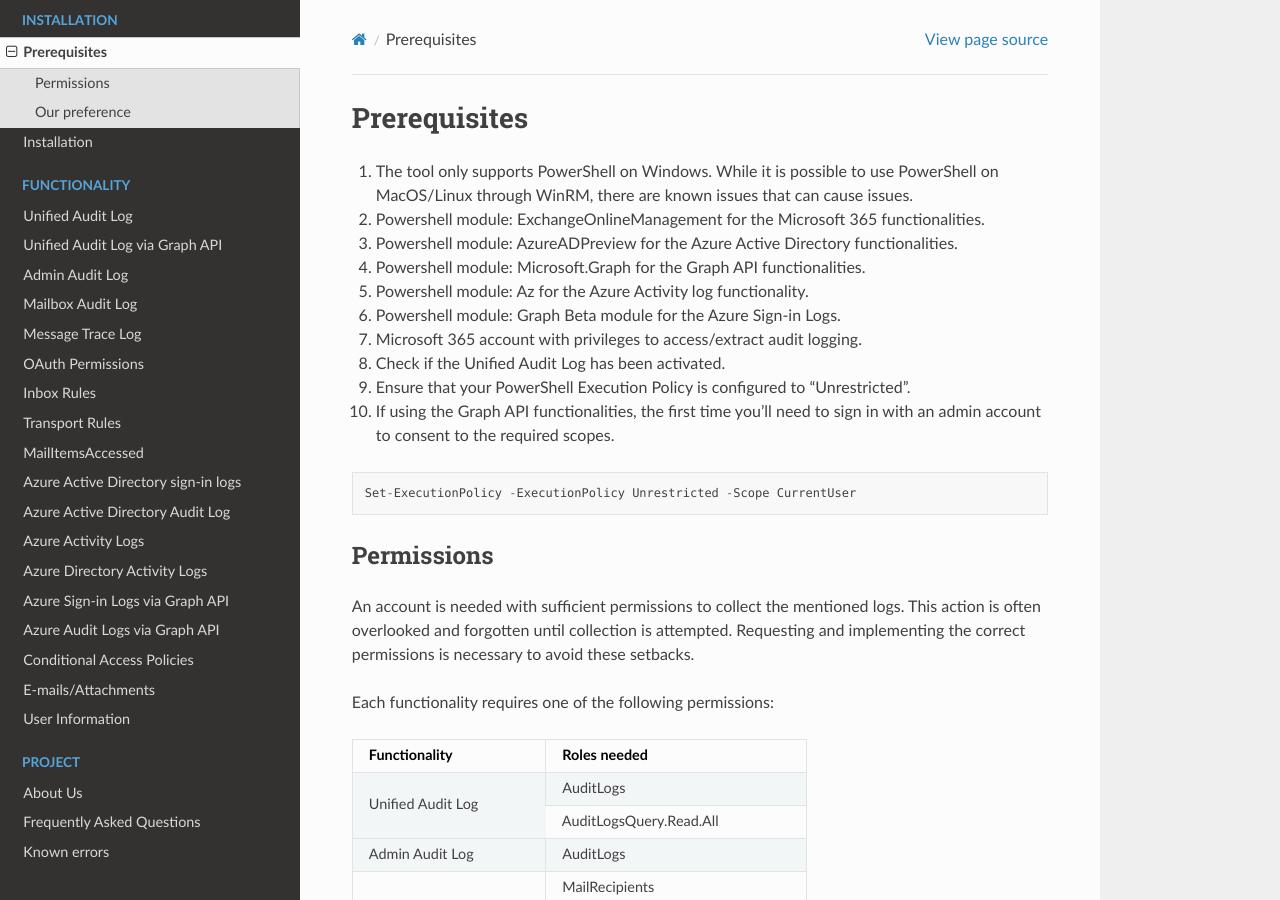
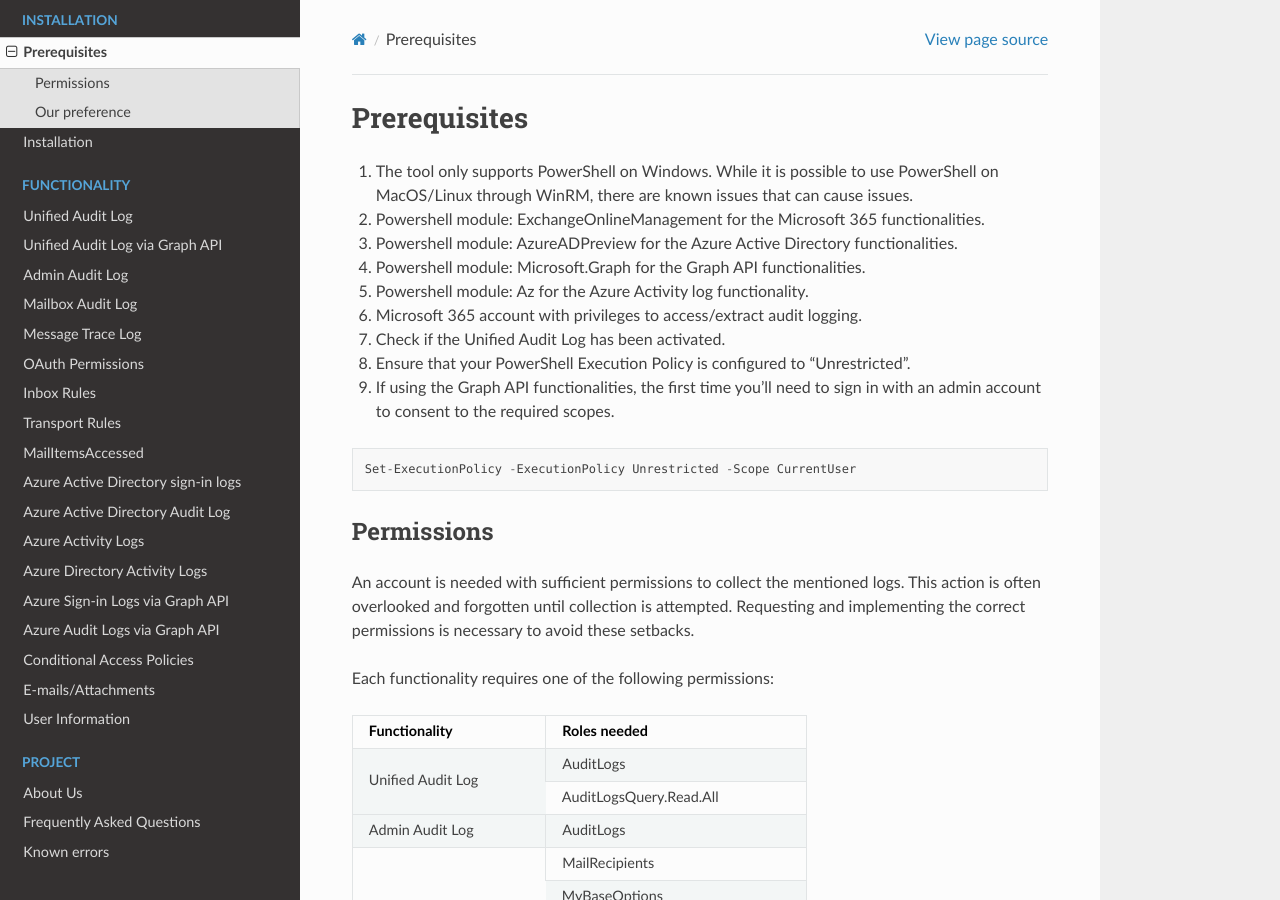
Before and after one commit to invictus-ir/Microsoft-Extractor-Suite, a Sphinx documentation site: the page built from docs/source/installation/Prerequisites.rst, in a window 1280 px wide and 900 px high. Built offline with Sphinx 7.4.7 and the Read the Docs theme 2.0.0, drawn with Linux system fonts in a browser that asks for light colours.

Commit message:
Update to V2.0.1
Based on suggestions by Angry-Bender:

- Increased sleep timer by 5 seconds for the AD sign-in/audit logs.
- Replaced break statements inside loops with throw statements in all scripts.
- Fixed dates to be in a readable format again for the sign-in and audit logs. (Thanks to Calvindd2f for showing how to achieve this)
- Get-GraphAuthType now checks if the required scopes are used and, if not, will attempt to set up a connection with them. This should prevent you to close the browser if already greanted consent each time.

Fixed an issue reported by ReDoneX0 where the get-email was not saving in the correct EML format.

```diff
--- a/docs/source/conf.py
+++ b/docs/source/conf.py
@@ -6,8 +6,8 @@
 copyright = 'Copyright 2024 Invictus Incident Response'
 author = 'Joey Rentenaar & Korstiaan Stam'
 
-release = '2.0.0'
-version = '2.0.0'
+release = '2.0.1'
+version = '2.0.1'
 
 # -- General configuration
 
--- a/docs/source/installation/Prerequisites.rst
+++ b/docs/source/installation/Prerequisites.rst
@@ -11,15 +11,13 @@
 
 5. Powershell module: Az for the Azure Activity log functionality.
 
-6. Powershell module: Graph Beta module for the Azure Sign-in Logs.
+6. Microsoft 365 account with privileges to access/extract audit logging.
 
-7. Microsoft 365 account with privileges to access/extract audit logging.
+7. Check if the Unified Audit Log has been activated.
 
-8. Check if the Unified Audit Log has been activated.
+8. Ensure that your PowerShell Execution Policy is configured to "Unrestricted".
 
-9. Ensure that your PowerShell Execution Policy is configured to "Unrestricted".
-
-10. If using the Graph API functionalities, the first time you'll need to sign in with an admin account to consent to the required scopes.
+9. If using the Graph API functionalities, the first time you'll need to sign in with an admin account to consent to the required scopes.
 
 ::
 
```
Also changed, not shown: docs/source/installation/Installation.rst (+0 -15 lines), 12 other files.
